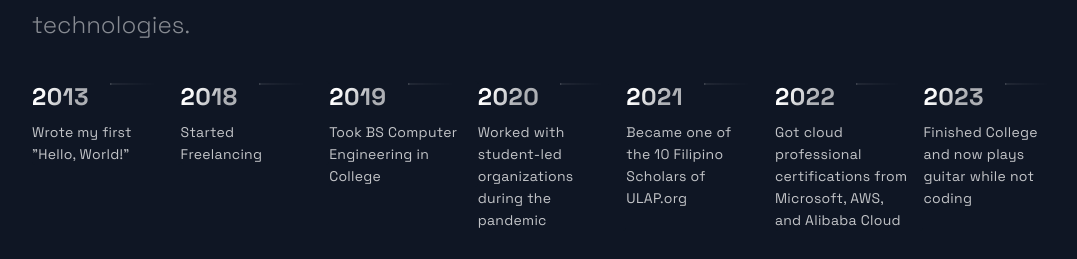
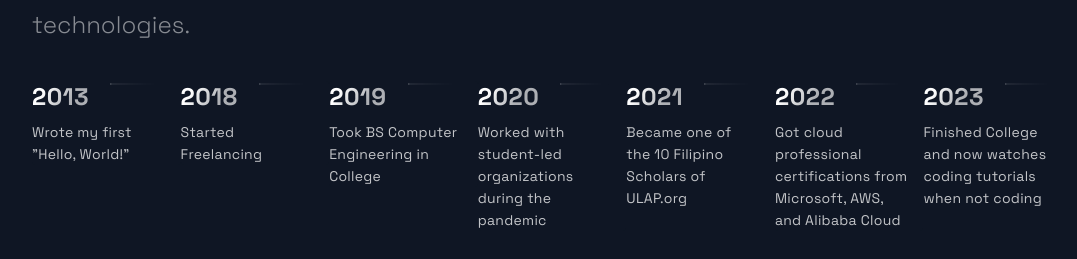
Before and after one commit to proDev-Theron/nextjs-portfolio-website, a Next.js app: page / in a window 1280 px wide. Shown: the part 3991-4250 px from the top of the page, without its empty margins (88-1165 px from the left). Built offline with nearby package versions, Linux system fonts and the light colour scheme.

Commit message:
update year 2023 timeline data

```diff
--- a/src/constants/constants.js
+++ b/src/constants/constants.js
@@ -62,7 +62,7 @@ export const TimeLineData = [
   { year: 2020, text: 'Worked with student-led organizations during the pandemic', },
   { year: 2021, text: 'Became one of the 10 Filipino Scholars of ULAP.org', },
   { year: 2022, text: 'Got cloud professional certifications from Microsoft, AWS, and Alibaba Cloud', },
-  { year: 2023, text: 'Finished College and now plays guitar while not coding', },
+  { year: 2023, text: 'Finished College and now watches coding tutorials when not coding', },
 ];
 
 export const certifications = [
```
